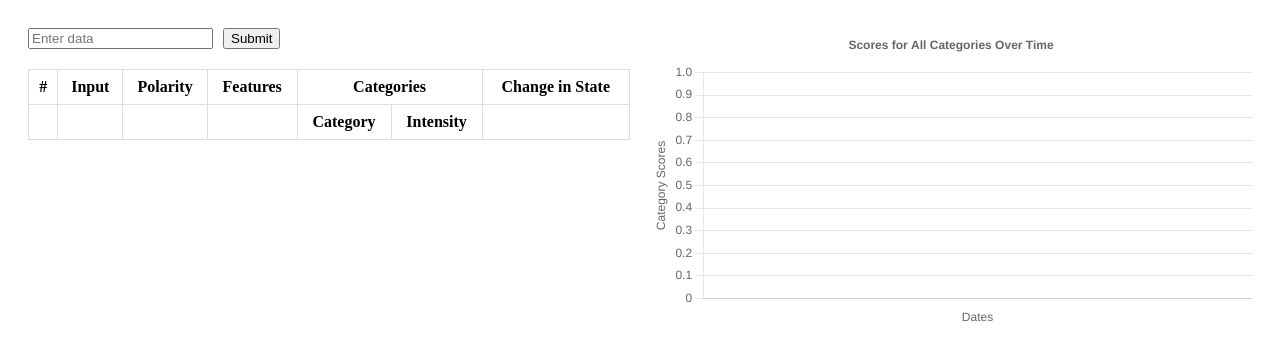
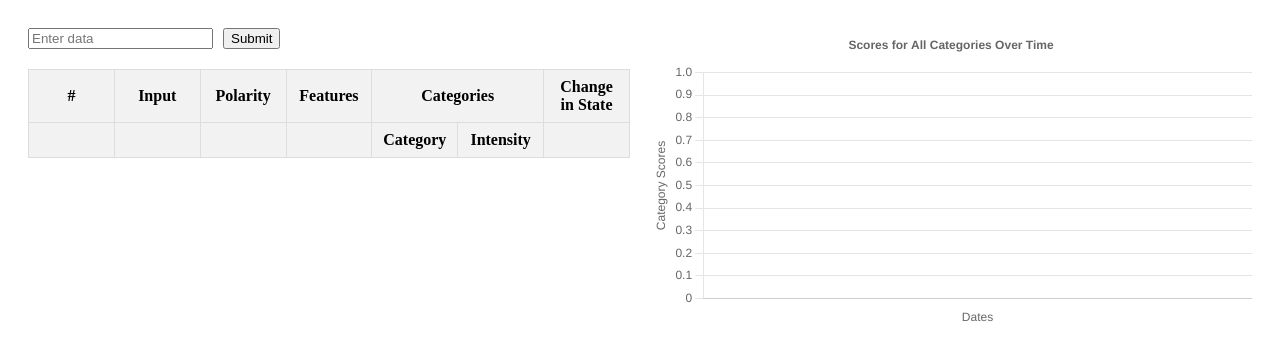
Before and after one commit to how2kritin/debangan-et-al-website-deployment-fork, a React (Vite) app in the folder frontend/: page / in a window 1280 px wide. Shown: the top 360 px of the page. Built offline with nearby package versions, Linux system fonts and the light colour scheme.

Commit message:
fix: change table a bit, not fixed fully

```diff
--- a/frontend/src/components/DataTable.tsx
+++ b/frontend/src/components/DataTable.tsx
@@ -6,6 +6,7 @@ interface DataTableProps {
 }
 
 const DataTable: React.FC<DataTableProps> = ({ data }) => (
+  <div style={{ overflowX: 'auto' }}>
     <table className="data-table">
       <thead>
         <tr>
@@ -48,6 +49,7 @@ const DataTable: React.FC<DataTableProps> = ({ data }) => (
         ))}
       </tbody>
     </table>
+  </div>
 );
 
 export default DataTable;
--- a/frontend/src/styles.css
+++ b/frontend/src/styles.css
@@ -28,3 +28,22 @@
   border: 1px solid #ddd;
   padding: 8px;
 }
+
+.data-table {
+  width: 100%;
+  max-width: 100%; /* Prevent the table from going out of bounds */
+  table-layout: fixed; /* Enforces fixed layout */
+  border-collapse: collapse;
+  overflow-x: auto; /* Allows horizontal scrolling if needed */
+}
+
+.data-table th, .data-table td {
+  word-wrap: break-word;
+  white-space: normal;
+  padding: 8px;
+  border: 1px solid #ddd;
+}
+
+.data-table th {
+  background-color: #f2f2f2;
+}
```
Lines whose indentation alone changed are shown as unchanged.
